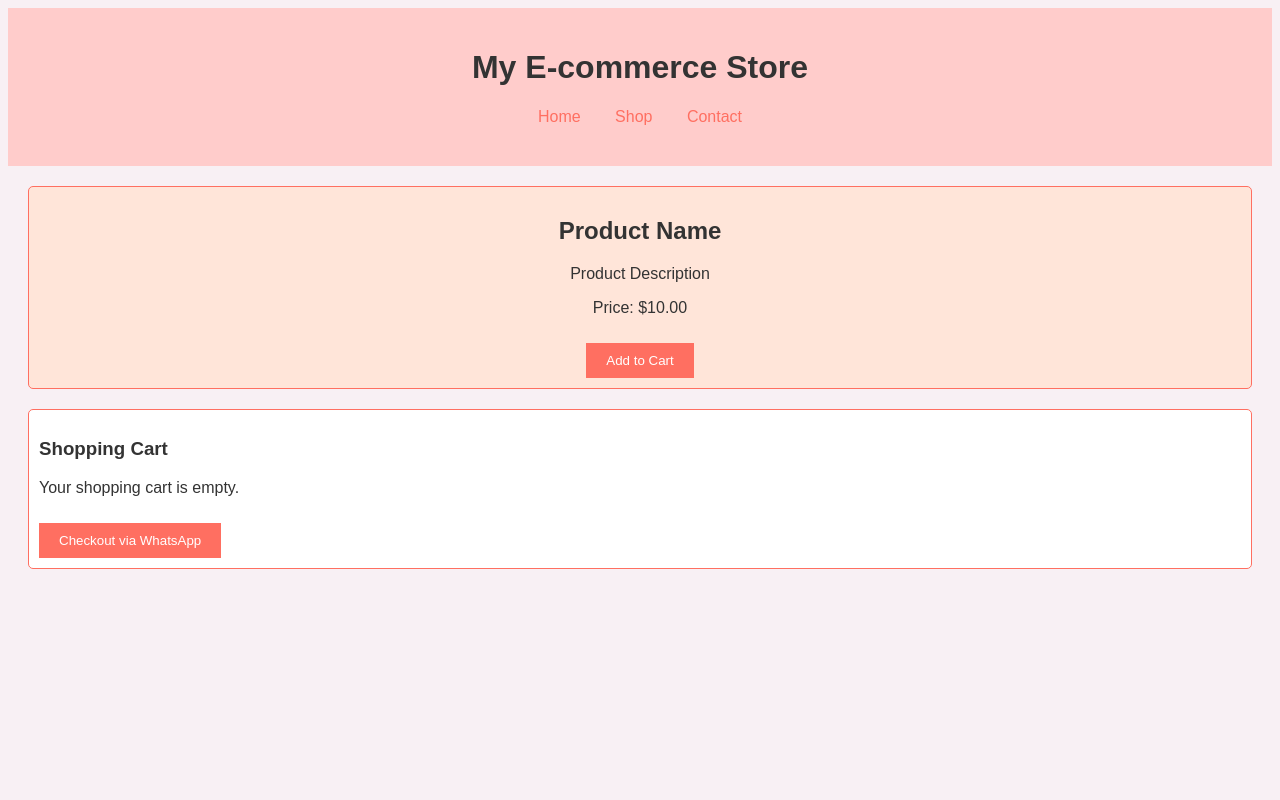
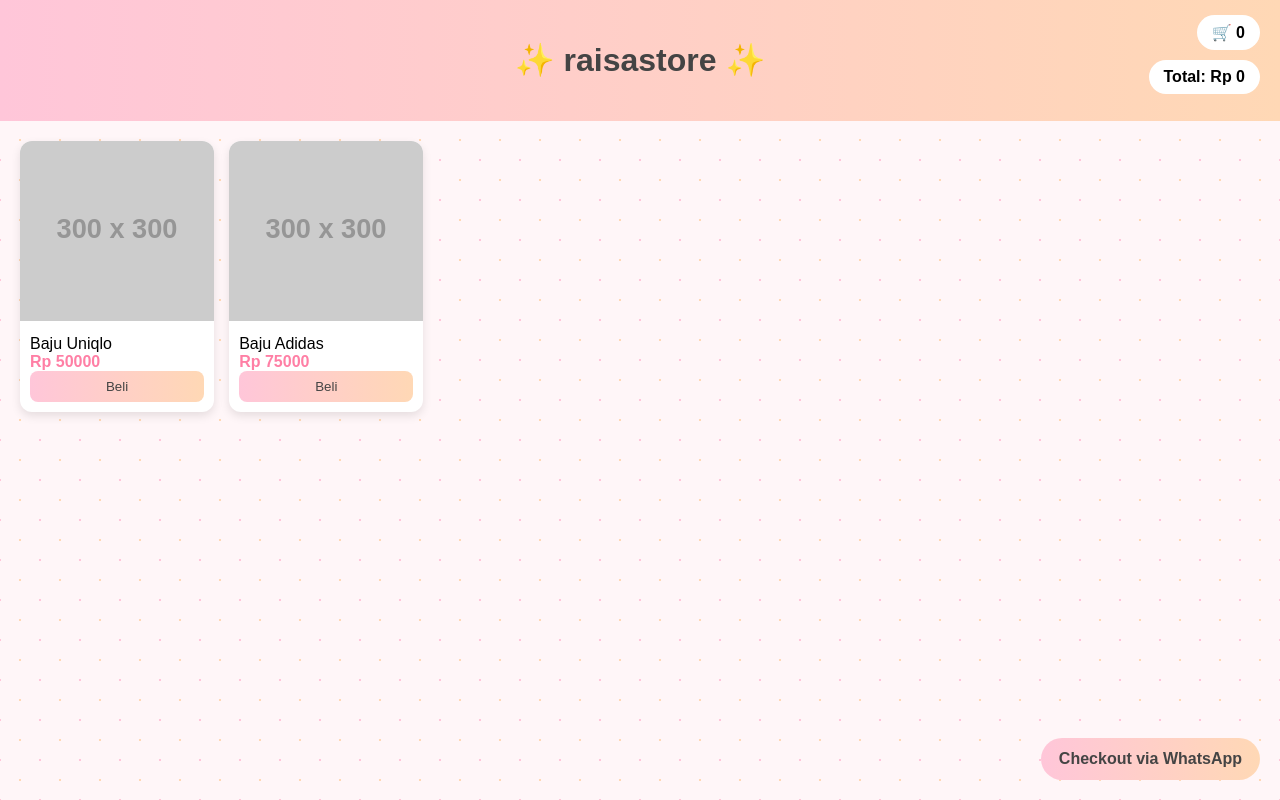
Before and after one commit to raisaalthafunnisa/raisa-store, a plain HTML site: page index.html in a window 1280 px wide. Drawn offline with Linux system fonts and the light colour scheme; placeholder pictures from the web are drawn by us.

Commit message:
Revamp index.html for raisastore design and functionality

```diff
--- a/index.html
+++ b/index.html
@@ -1,82 +1,195 @@
 <!DOCTYPE html>
-<html lang="en">
+<html lang="id">
 <head>
 <meta charset="UTF-8">
 <meta name="viewport" content="width=device-width, initial-scale=1.0">
-    <title>E-commerce Website</title>
+<title>raisastore</title>
+
 <style>
+:root {
+    --pink: #ffc6d9;
+    --orange: #ffd8b5;
+    --bg: #fff6f8;
+}
+
+/* Background motif */
 body {
+    margin: 0;
     font-family: Arial, sans-serif;
-            background-color: #f8f0f4;
-            color: #333;
+    background-color: var(--bg);
+    background-image: radial-gradient(#ffd8b5 1px, transparent 1px),
+                      radial-gradient(#ffc6d9 1px, transparent 1px);
+    background-size: 40px 40px;
+    background-position: 0 0, 20px 20px;
 }
+
 header {
-            background-color: #ffcccb;
+    background: linear-gradient(90deg,var(--pink),var(--orange));
+    color: #444;
     padding: 20px;
     text-align: center;
 }
-        nav {
-            margin: 20px auto;
-            max-width: 600px;
+
+.cart {
+    position: fixed;
+    top: 15px;
+    right: 20px;
+    background: white;
+    padding: 8px 15px;
+    border-radius: 20px;
+    font-weight: bold;
 }
-        nav a {
-            margin: 0 15px;
-            text-decoration: none;
-            color: #ff6f61;
+
+.total {
+    position: fixed;
+    top: 60px;
+    right: 20px;
+    background: white;
+    padding: 8px 15px;
+    border-radius: 20px;
+    font-weight: bold;
 }
-        .cart {
-            margin: 20px;
+
+.checkout {
+    position: fixed;
+    bottom: 20px;
+    right: 20px;
+    background: linear-gradient(90deg,var(--pink),var(--orange));
+    color: #444;
+    padding: 12px 18px;
+    border-radius: 25px;
+    font-weight: bold;
+    cursor: pointer;
+}
+
+.grid {
+    display: grid;
+    grid-template-columns: repeat(auto-fill, minmax(180px, 1fr));
+    gap: 15px;
+    padding: 20px;
+}
+
+.card {
+    background: white;
+    border-radius: 12px;
+    box-shadow: 0 4px 10px rgba(0,0,0,0.1);
+    overflow: hidden;
+}
+
+.card img {
+    width: 100%;
+    height: 180px;
+    object-fit: cover;
+}
+
+.card-body {
     padding: 10px;
-            border: 1px solid #ff6f61;
-            border-radius: 5px;
-            background-color: #ffffff;
 }
-        .product {
-            border: 1px solid #ff6f61;
-            border-radius: 5px;
-            margin: 20px;
-            padding: 10px;
-            text-align: center;
-            background-color: #ffe5d9;
+
+.harga {
+    color: #ff7fa5;
+    font-weight: bold;
 }
+
 button {
-            background-color: #ff6f61;
-            color: white;
+    background: linear-gradient(90deg,var(--pink),var(--orange));
+    color: #444;
     border: none;
-            padding: 10px 20px;
-            margin-top: 10px;
+    padding: 8px;
+    width: 100%;
+    border-radius: 8px;
     cursor: pointer;
 }
 </style>
 </head>
+
 <body>
+
 <header>
-        <h1>My E-commerce Store</h1>
-        <nav>
-            <a href="#">Home</a>
-            <a href="#">Shop</a>
-            <a href="#">Contact</a>
-        </nav>
+    <h1>✨ raisastore ✨</h1>
 </header>
-    <main>
-        <div class="product">
-            <h2>Product Name</h2>
-            <p>Product Description</p>
-            <p>Price: $10.00</p>
-            <button>Add to Cart</button>
+
+<div class="cart">
+🛒 <span id="cartCount">0</span>
 </div>
-        <div class="cart">
-            <h3>Shopping Cart</h3>
-            <p>Your shopping cart is empty.</p>
-            <button onclick="checkout()">Checkout via WhatsApp</button>
+
+<div class="total">
+Total: Rp <span id="totalHarga">0</span>
 </div>
-    </main>
+
+<div class="grid">
+
+<div class="card">
+<img src="https://via.placeholder.com/300x300">
+<div class="card-body">
+<div>Baju Uniqlo</div>
+<div class="harga">Rp 50000</div>
+<button onclick="beli('Baju Uniqlo',50000)">Beli</button>
+</div>
+</div>
+
+<div class="card">
+<img src="https://via.placeholder.com/300x300">
+<div class="card-body">
+<div>Baju Adidas</div>
+<div class="harga">Rp 75000</div>
+<button onclick="beli('Baju Adidas',75000)">Beli</button>
+</div>
+</div>
+
+</div>
+
+<div class="checkout" onclick="checkoutWA()">
+Checkout via WhatsApp
+</div>
+
 <script>
-        function checkout() {
-            const phoneNumber = '123456789'; // Your WhatsApp number
-            const message = 'I would like to checkout my cart.';
-            window.open(`https://wa.me/${phoneNumber}?text=${encodeURIComponent(message)}`);
+
+let cart = JSON.parse(localStorage.getItem("cart")) || [];
+
+updateTampilan();
+
+function beli(nama, harga){
+cart.push({nama, harga});
+localStorage.setItem("cart", JSON.stringify(cart));
+updateTampilan();
+alert("Produk ditambahkan!");
 }
+
+function updateTampilan(){
+document.getElementById("cartCount").innerText = cart.length;
+
+let total = 0;
+cart.forEach(item => total += item.harga);
+
+document.getElementById("totalHarga").innerText = total;
+}
+
+function checkoutWA(){
+
+if(cart.length === 0){
+alert("Keranjang kosong!");
+return;
+}
+
+let pesan = "Halo, saya mau pesan:%0A";
+let total = 0;
+
+cart.forEach((item, index)=>{
+pesan += (index+1)+". "+item.nama+" - Rp "+item.harga+"%0A";
+total += item.harga;
+});
+
+pesan += "%0ATotal: Rp "+total;
+
+let nomorWA = "6281913820010";
+
+let url = "https://wa.me/"+nomorWA+"?text="+pesan;
+
+window.open(url,"_blank");
+}
+
 </script>
+
 </body>
 </html>
```
Lines whose indentation alone changed are shown as unchanged.
